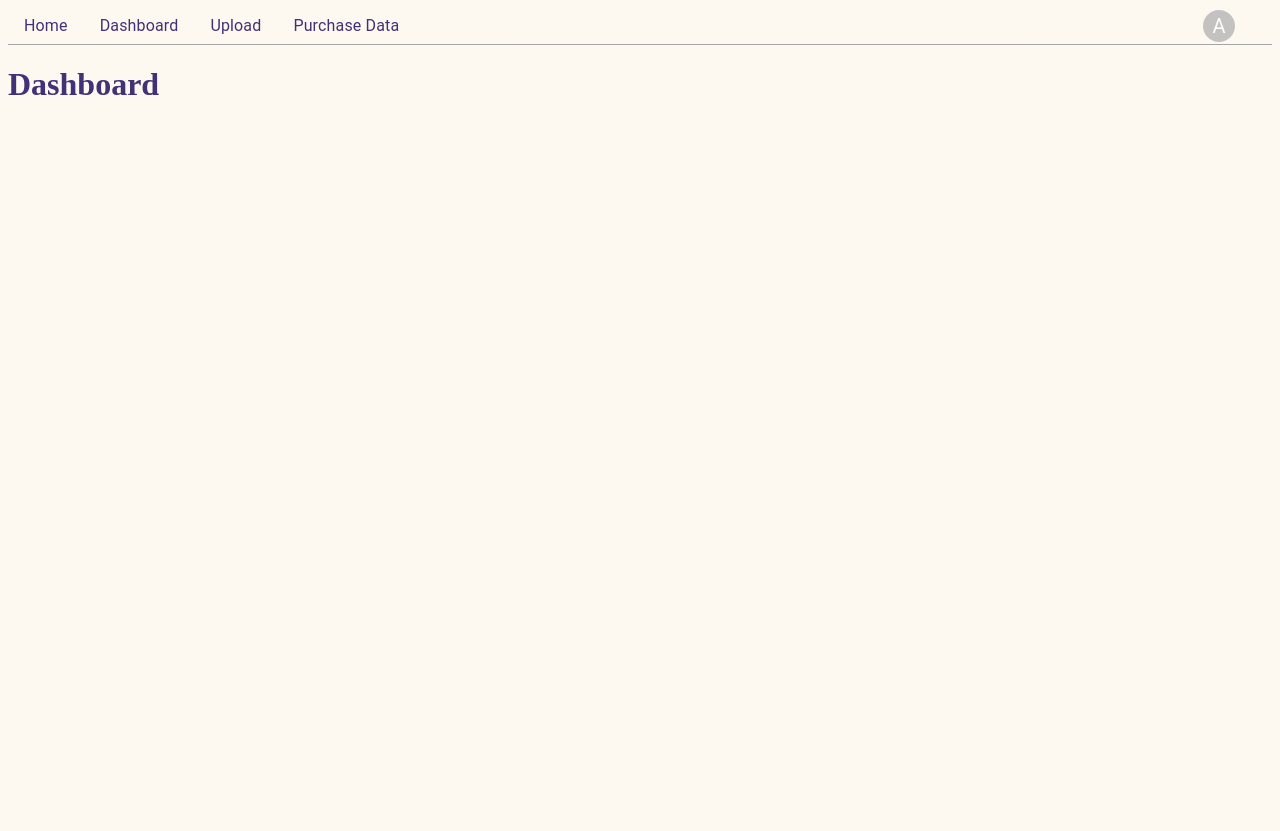
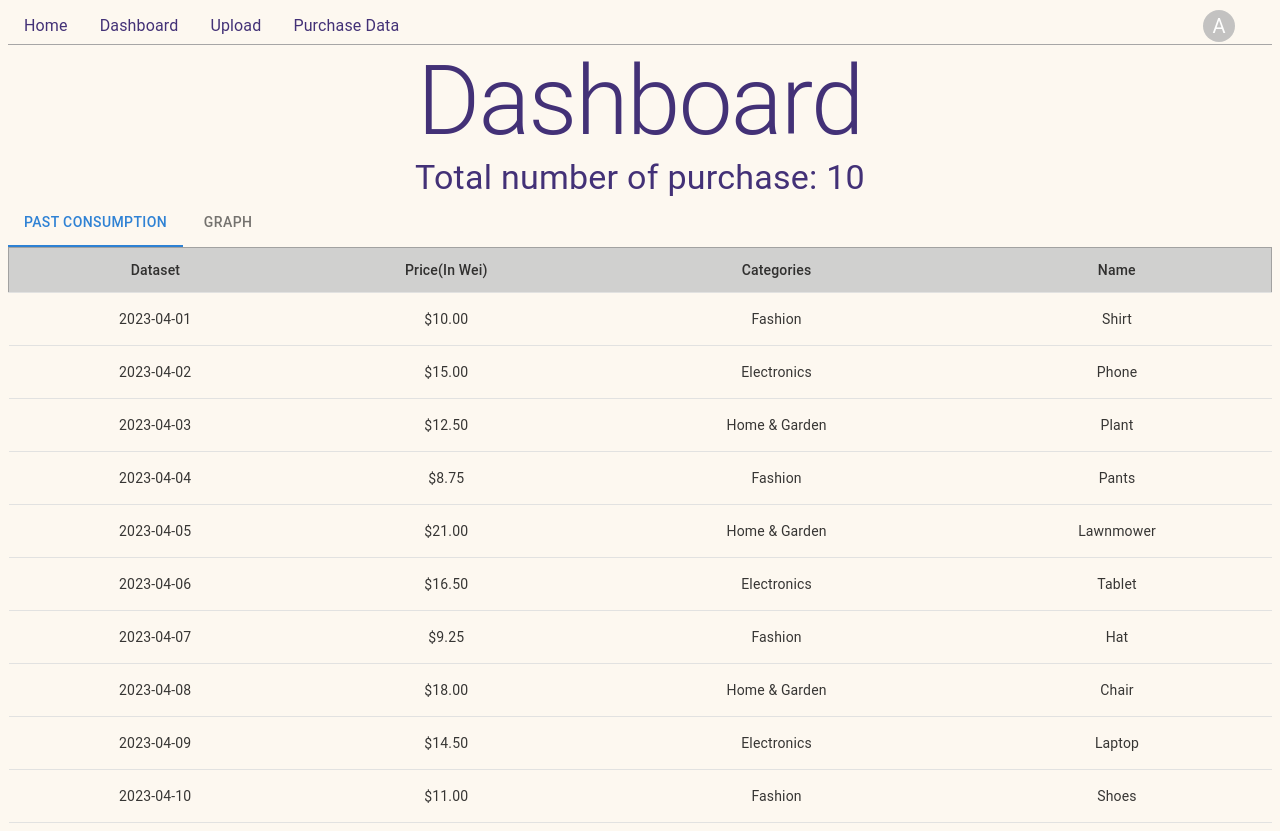
Before and after one commit to ansonnne/Data_Exchange_Project, a Next.js app in the folder data-exchange-frontend/: page /dashboard in a window 1280 px wide. Before the commit the page ends 800 px from the top, so only its background shows below. Built offline with nearby package versions, Linux system fonts and the light colour scheme.

Commit message:
dashboard dummy

```diff
--- a/data-exchange-frontend/package.json
+++ b/data-exchange-frontend/package.json
@@ -18,6 +18,7 @@
     "@types/react": "18.0.33",
     "@types/react-dom": "18.0.11",
     "autoprefixer": "10.4.14",
+    "chart.js": "^4.3.0",
     "cookie": "^0.5.0",
     "cookie-cutter": "^0.2.0",
     "cookies-next": "^2.1.1",
@@ -25,9 +26,11 @@
     "eslint-config-next": "13.3.0",
     "ethers": "^5.7.2",
     "js-cookie": "^3.0.1",
+    "lodash": "^4.17.21",
     "next": "^13.3.0",
     "postcss": "8.4.21",
     "react": "18.2.0",
+    "react-chartjs-2": "^5.2.0",
     "react-cookie": "^4.1.1",
     "react-dom": "18.2.0",
     "styled-components": "^5.3.9",
@@ -36,6 +39,7 @@
     "web3": "^1.9.0"
   },
   "devDependencies": {
+    "@types/lodash": "^4.14.194",
     "@types/next": "^9.0.0"
   }
 }
--- a/data-exchange-frontend/pages/dashboard.tsx
+++ b/data-exchange-frontend/pages/dashboard.tsx
@@ -1,12 +1,124 @@
 import { useEffect } from 'react'
 import NavBar from './navbar'
+import React from 'react';
+import { Bar } from 'react-chartjs-2';
+import Head from 'next/head'
+import { CategoryScale, LinearScale, ChartOptions, BarElement } from 'chart.js';
+import { Box, Typography, Table, TableHead, TableBody, TableRow, TableCell, Tabs, Tab} from '@mui/material';
+import { useState } from 'react';
+import ChartJS from 'chart.js/auto';
+import { groupBy } from 'lodash';
+import ChartOption from 'chart.js/auto';
 
-export default function Dashboard() {
+ChartJS.register(CategoryScale, LinearScale)
 
-    return (
-      <>
-        <NavBar />
-        <h1>Dashboard</h1>
-      </>
-    )
-  }
+interface BarChartOptions extends ChartOptions {
+  height?: number;
+  width?: number;
+}
+
+
+const Dashboard = () => {
+  const data = [
+    { date: '2023-04-01', price: '$10.00', category: 'Fashion', name: 'Shirt' },
+    { date: '2023-04-02', price: '$15.00', category: 'Electronics', name: 'Phone' },
+    { date: '2023-04-03', price: '$12.50', category: 'Home & Garden', name: 'Plant' },
+    { date: '2023-04-04', price: '$8.75', category: 'Fashion', name: 'Pants' },
+    { date: '2023-04-05', price: '$21.00', category: 'Home & Garden', name: 'Lawnmower' },
+    { date: '2023-04-06', price: '$16.50', category: 'Electronics', name: 'Tablet' },
+    { date: '2023-04-07', price: '$9.25', category: 'Fashion', name: 'Hat' },
+    { date: '2023-04-08', price: '$18.00', category: 'Home & Garden', name: 'Chair' },
+    { date: '2023-04-09', price: '$14.50', category: 'Electronics', name: 'Laptop' },
+    { date: '2023-04-10', price: '$11.00', category: 'Fashion', name: 'Shoes' },
+  ];
+
+  const rows = data.map((item, index) => (
+    <TableRow key={index}>
+      <TableCell align="center">{item.date}</TableCell>
+      <TableCell align="center">{item.price}</TableCell>
+      <TableCell align="center">{item.category}</TableCell>
+      <TableCell align="center">{item.name}</TableCell>
+    </TableRow>
+  ));
+
+  const categories = Array.from(new Set(data.map(item => item.category)));
+  const categoryTotals = groupBy(data, 'category');
+  const categorySums = categories.map(category => {
+    const items = categoryTotals[category];
+    const sum = items.reduce((total, item) => total + Number(item.price.replace('$', '')), 0);
+    return sum.toFixed(2);
+  });
+
+  const chartData = {
+    labels: categories,
+    datasets: [
+      {
+        label: 'Total Price',
+        data: categorySums,
+        backgroundColor: '#3f51b5',
+      },
+    ],
+  };
+
+  const chartOptions: any = {
+    scales: {
+      x: {
+        title: {
+          display: true,
+          text: 'Category',
+        },
+      },
+      y: {
+        title: {
+          display: true,
+          text: 'Total Price',
+        },
+        ticks: {
+          beginAtZero: true,
+        },
+      },
+    },
+  };
+
+
+  const [currentTab, setCurrentTab] = useState(0);
+
+  const handleTabChange = (event: React.SyntheticEvent, newValue: number) => {
+    setCurrentTab(newValue);
+  };
+
+  return (
+    <Box>
+      <NavBar />
+      <Typography variant="h1" align="center">Dashboard</Typography>
+      <Typography variant="h4" align="center">Total number of purchase: {rows.length}</Typography>
+      <Tabs value={currentTab} onChange={handleTabChange}>
+        <Tab label="Past consumption" />
+        <Tab label="Graph" />
+      </Tabs>
+      {currentTab === 0 && (
+        <Table size="medium">
+          <TableHead>
+            <TableRow style={{ backgroundColor: '#ccc', color: '#333', fontWeight: 'bold', border: '1px solid #999' }}>
+            <TableCell style={{ padding: '10px', textAlign: 'center' }}>Dataset</TableCell>
+              <TableCell style={{ padding: '10px', textAlign: 'center' }}>Price(In Wei)</TableCell>
+              <TableCell style={{ padding: '10px', textAlign: 'center' }}>Categories</TableCell>
+              <TableCell style={{ padding: '10px', textAlign: 'center' }}>Name</TableCell>
+            </TableRow>
+          </TableHead>
+          <TableBody>
+            {rows}
+          </TableBody>
+        </Table>
+      )}
+      {currentTab === 1 && (
+        <Box sx={{ mt: 5 }}>
+          <Typography variant="h4" align="center" sx={{ mb: 3 }}>Total Consumptions by Category</Typography>
+          <Bar data={chartData} options={chartOptions} />
+        </Box>
+      )}
+    </Box>
+  );
+};
+
+export default Dashboard;
--- a/data-exchange-frontend/pages/purchase_raw_data.tsx
+++ b/data-exchange-frontend/pages/purchase_raw_data.tsx
@@ -33,7 +33,7 @@ export default function Purchase_Raw_Data() {
   //loading when webpage is loaded for first 5 seconds
   useEffect(() => {
     const timeout = setTimeout(() => {
-      setIsLoading(false);
+      setIsLoading(false); //when data is finish loading, remove dialog box
     }, 5000); // 5000 = 5 seconds
 
     return () => {
@@ -150,8 +150,6 @@ export default function Purchase_Raw_Data() {
         setshowingResult(true);
         setResultTitle("Purchase Successfully")
         setResultContent("The data hash is :<br>" + dataTx)
-        //alert("You have successfully purchase the data. The data hash is\n"+ dataTx)
-
       }
       catch(e) {
         console.error(e,index)
```
Also changed, not shown: 1 other file (tests, documents, lock files or other folders).
